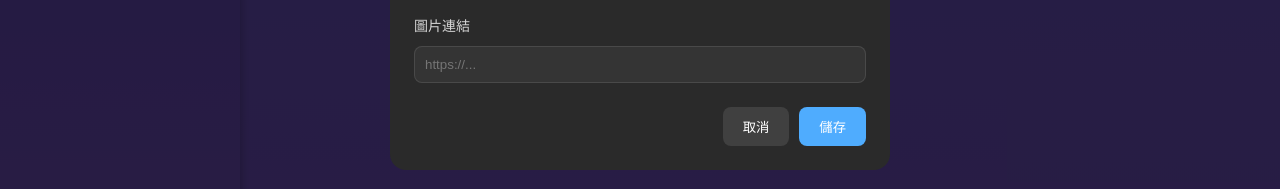
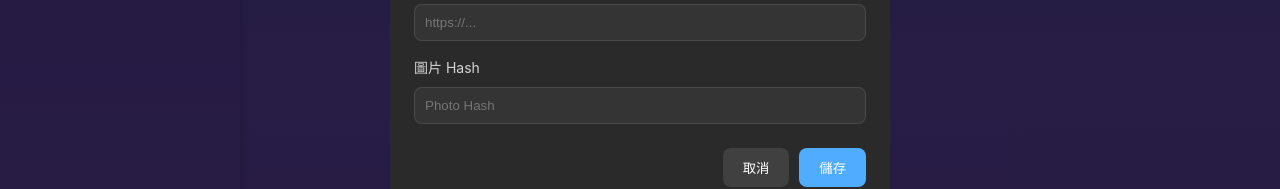
Before and after one commit to goldshoot0720/vuetraecontentful20260108, a Vue app: page /foods in a window 1280 px wide. Both pictures are taken after a click on the button "新增食品". Shown: the part 569-758 px from the top of the page. Built offline with nearby package versions, Linux system fonts and the light colour scheme; no server answers.

Commit message:
Update schema for Food and Subscription

```diff
--- a/src/views/FoodsView.vue
+++ b/src/views/FoodsView.vue
@@ -70,6 +70,10 @@
           <label>圖片連結</label>
           <input v-model="formData.photo" placeholder="https://..." disabled />
         </div>
+        <div class="form-group">
+          <label>圖片 Hash</label>
+          <input v-model="formData.photoHash" placeholder="Photo Hash" disabled />
+        </div>
         <div class="modal-actions">
           <button class="btn" @click="closeModal">取消</button>
           <button class="btn primary" @click="saveFood">儲存</button>
@@ -92,7 +96,8 @@ const formData = reactive({
   price: 0,
   shop: '',
   todate: '',
-  photo: ''
+  photo: '',
+  photoHash: ''
 });
 
 const getPhotoUrl = (item) => {
@@ -108,6 +113,7 @@ const openModal = (item = null) => {
     formData.shop = item.fields.shop;
     formData.todate = item.fields.todate ? new Date(item.fields.todate).toISOString().substr(0, 10) : '';
     formData.photo = getPhotoUrl(item);
+    formData.photoHash = item.fields.photoHash || '';
   } else {
     Object.assign(formData, {
       name: '',
@@ -115,7 +121,8 @@ const openModal = (item = null) => {
       price: 0,
       shop: '',
       todate: '',
-      photo: ''
+      photo: '',
+      photoHash: ''
     });
   }
   showModal.value = true;
--- a/src/views/SubscriptionsView.vue
+++ b/src/views/SubscriptionsView.vue
@@ -18,6 +18,9 @@
           <div class="name">{{ item.fields.name || '未命名' }}</div>
           <div class="site-link" v-if="item.fields.site">
             <a :href="item.fields.site" target="_blank" rel="noopener">🌐 前往網站</a>
+          </div>
+          <div class="account" v-if="item.fields.account">
+            👤 {{ item.fields.account }}
           </div>
         </div>
         <div class="meta">
@@ -57,6 +60,10 @@
         <div class="form-group">
           <label>網站連結</label>
           <input v-model="formData.site" placeholder="https://..." />
+        </div>
+        <div class="form-group">
+          <label>帳號/使用者</label>
+          <input v-model="formData.account" placeholder="請輸入帳號" />
         </div>
         <div class="form-group">
           <label>備註</label>
```
